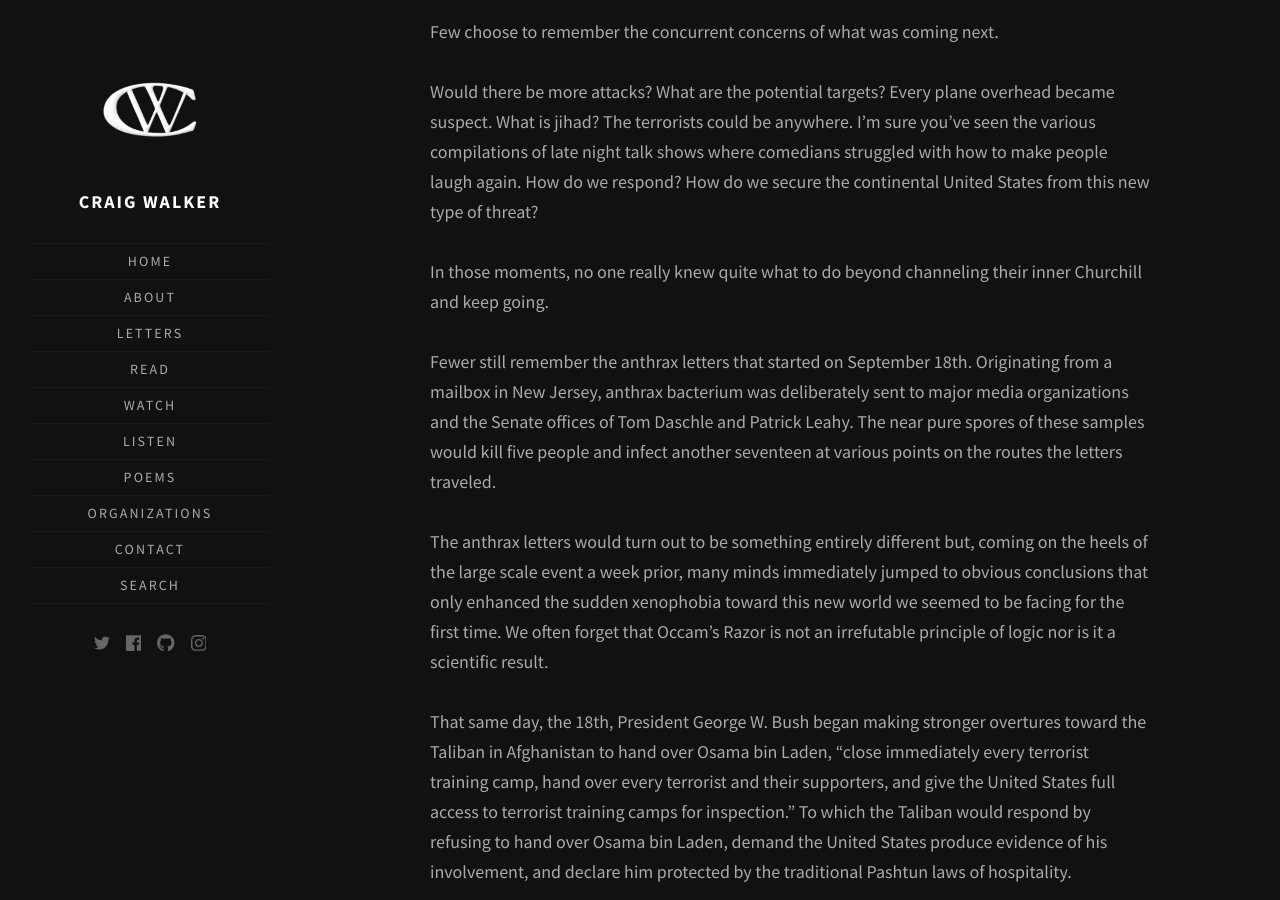
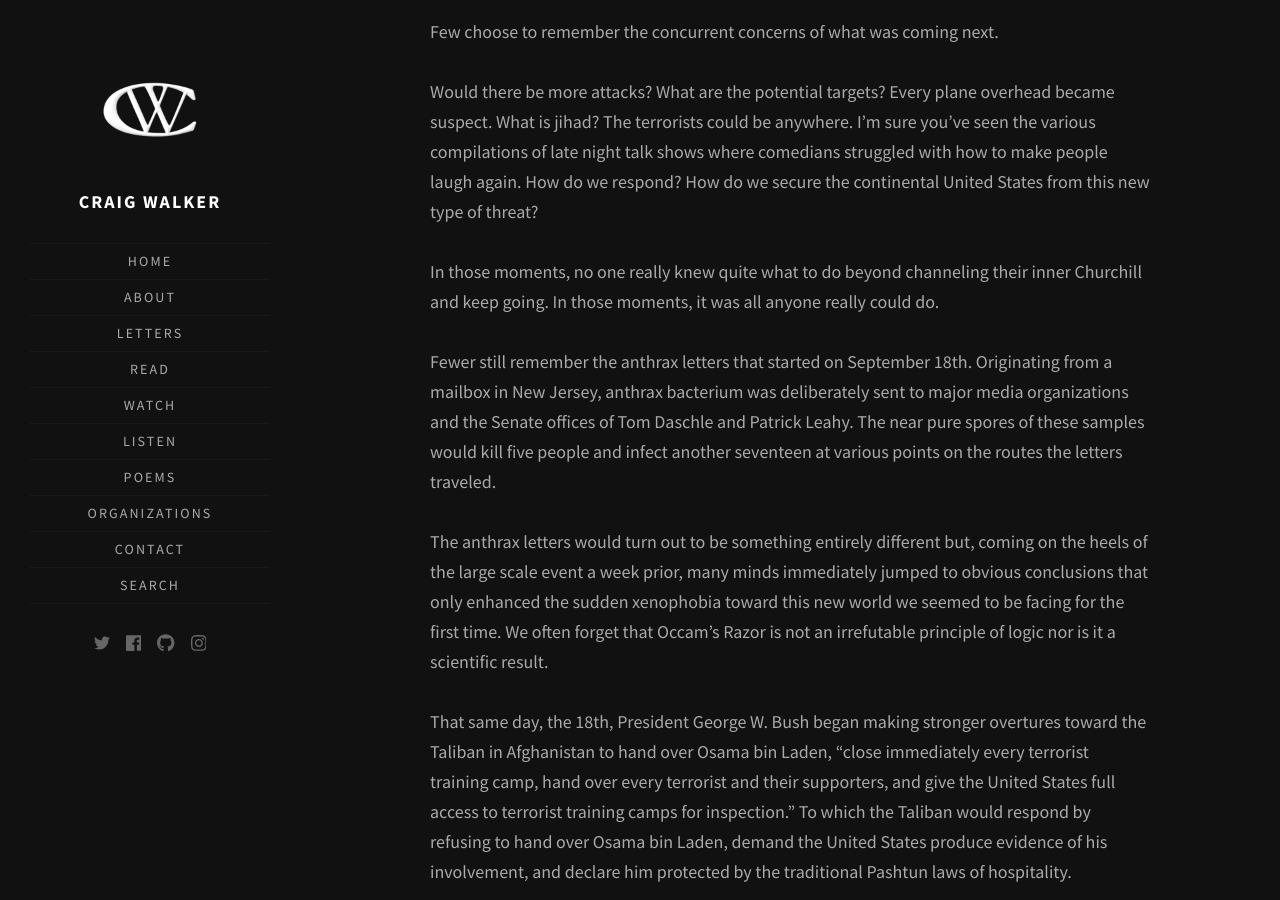
Before and after one commit to walkercraig/walkercraig, a Jekyll site: the page built from _posts/2021/2021-09-13-shock-and-aw-shucks-part-one.md, in a window 1280 px wide and 900 px high, scrolled down 10029 px. Built offline with Jekyll 4.4.1, drawn with Linux system fonts in a browser that asks for light colours; some web fonts are replaced.

Commit message:
Update 2021-09-13-shock-and-aw-shucks-part-one.md

```diff
--- a/_posts/2021/2021-09-13-shock-and-aw-shucks-part-one.md
+++ b/_posts/2021/2021-09-13-shock-and-aw-shucks-part-one.md
@@ -168,7 +168,7 @@ Few choose to remember the concurrent concerns of what was coming next.
 
 Would there be more attacks? What are the potential targets? Every plane overhead became suspect. What is jihad? The terrorists could be anywhere. I'm sure you've seen the various compilations of late night talk shows where comedians struggled with how to make people laugh again. How do we respond? How do we secure the continental United States from this new type of threat?
 
-In those moments, no one really knew quite what to do beyond channeling their inner Churchill and keep going.
+In those moments, no one really knew quite what to do beyond channeling their inner Churchill and keep going. In those moments, it was all anyone really could do.
 
 Fewer still remember the anthrax letters that started on September 18th. Originating from a mailbox in New Jersey, anthrax bacterium was deliberately sent to major media organizations and the Senate offices of Tom Daschle and Patrick Leahy. The near pure spores of these samples would kill five people and infect another seventeen at various points on the routes the letters traveled.
 
```
